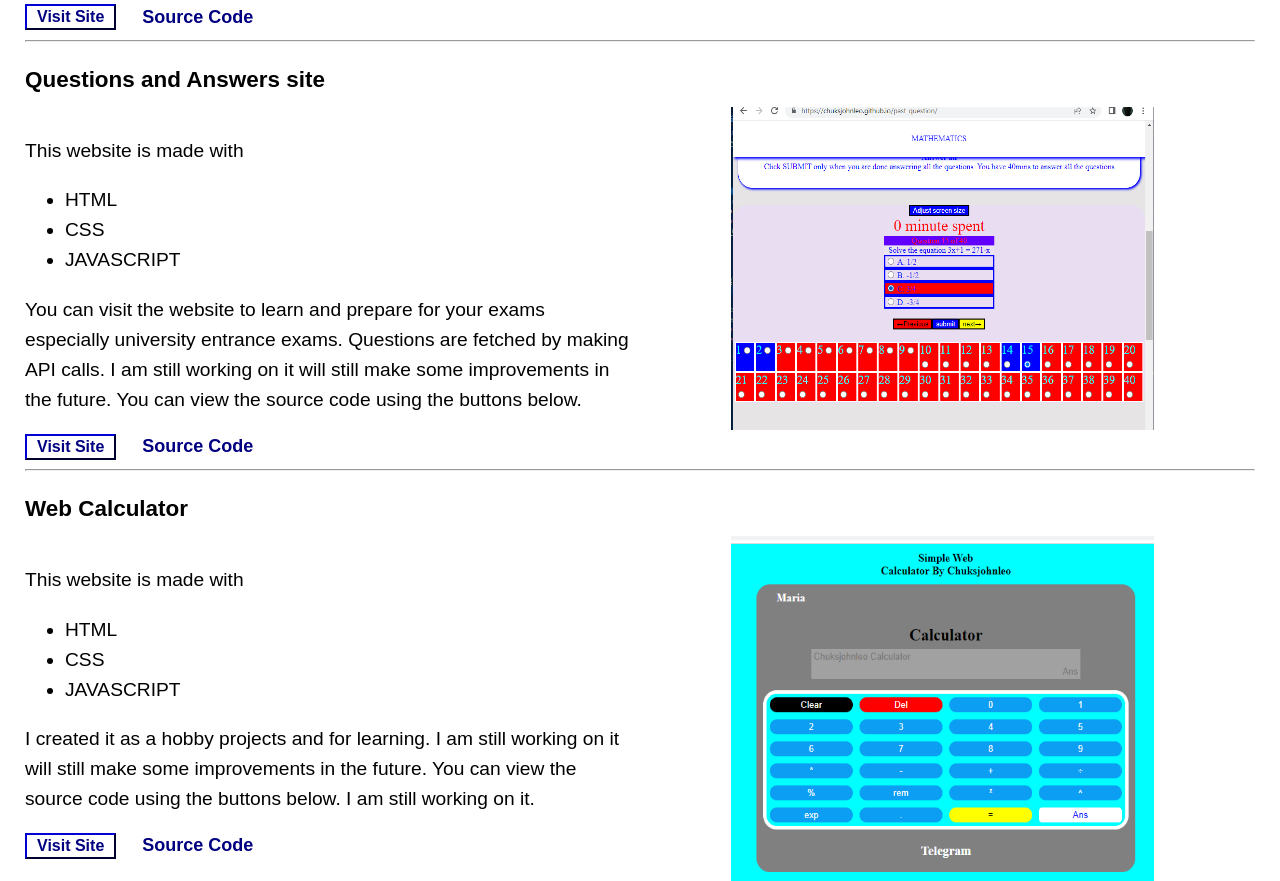
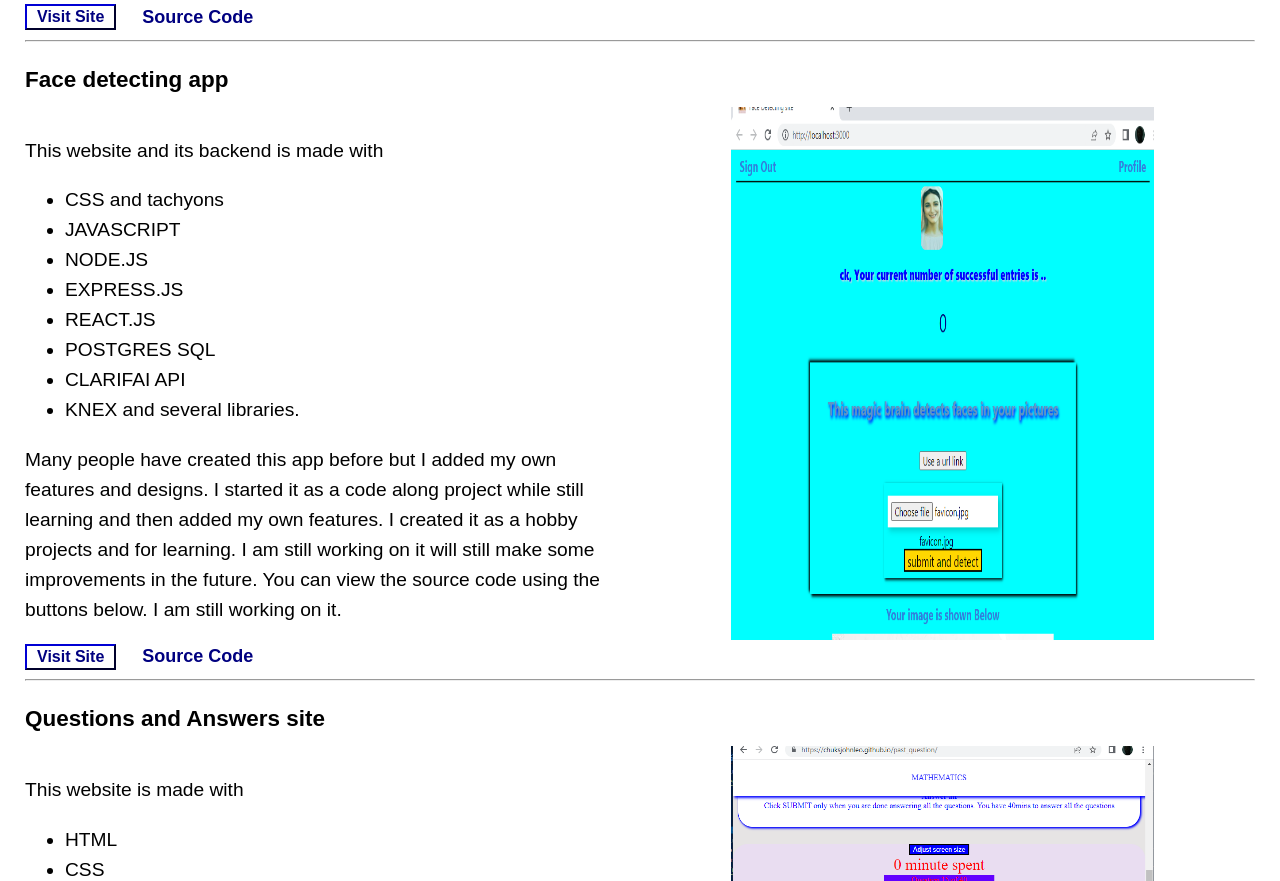
Before and after one commit to Chuksjohnleo/chuksjohnleo.github.io, a plain HTML site: page index.html in a window 1280 px wide. Shown: the part 2553-3434 px from the top of the page. Drawn offline with Linux system fonts and the light colour scheme.

Commit message:
made new entries

```diff
--- a/index.css
+++ b/index.css
@@ -205,7 +205,10 @@ h2{
     flex-direction: column;
     justify-items: center;
     align-items: center;
-
+    transition: 1.5s;
+}
+.about-p:active{
+    transform: skew(5deg,5deg);
 }
 .more-about{
     display: inline-block;
@@ -232,6 +235,9 @@ h2{
     text-decoration: none;
 }
 @media screen and (min-width:700px) {
+    .about-p:hover{
+        transform: skew(5deg,5deg);
+    }
     #me{
         width: 300px;
     }
--- a/index.html
+++ b/index.html
@@ -126,13 +126,46 @@
               below. I am still working on it.
             </p>
             <p class="project-btns">
-              <button class="visit-site a-btn"><a href="https://github.com/Chuksjohnleo/suscribe">Visit Site</a></button>
+              <button class="visit-site a-btn"><a href="https://subscribe-i9vr.onrender.com">Visit Site</a></button>
               <button class="source-code"><a href="https://github.com/Chuksjohnleo/suscribe"> Source Code</a></button>
             </p>
           </div>
           <div class="img-container"><img src="images/chatapp.png" alt="demo image"></div>
         </div>
       </article><hr>
+      <article class="this-website">
+        <h3>Face detecting app</h3>
+        <div class="description-wrapper">
+          <div class="description-details">
+            <p class="description-text">
+              This website and its backend is made with
+              <ul>
+                <li> CSS and tachyons</li>
+                <li> JAVASCRIPT</li>
+                <li> NODE.JS</li>
+                <li> EXPRESS.JS</li>
+                <li> REACT.JS</li>
+                <li> POSTGRES SQL</li>
+                <li> CLARIFAI API</li>
+                <li> KNEX and several libraries.</li>
+              </ul>
+              Many people have created this app before but I added my
+              own features and designs. I started it as a code along
+              project while still learning and then added my own features.
+              I created it as a hobby projects and for learning.
+              I am still working on it will still make some improvements
+              in the future. You can view the source code using the buttons
+              below. I am still working on it.
+            </p>
+            <p class="project-btns">
+              <button class="visit-site a-btn"><a href="https://face-detector-dkyz.onrender.com">Visit Site</a></button>
+              <button class="source-code"><a href="https://github.com/Chuksjohnleo/face-detector"> Source Code</a></button>
+            </p>
+          </div>
+          <div class="img-container"><img src="images/smartbrain.png" alt="demo image"></div>
+        </div>
+      </article><hr>
+
       <article class="this-website">
         <h3>Questions and Answers site</h3>
         <div class="description-wrapper">
```
Also changed, not shown: images/smartbrain.png (added).
